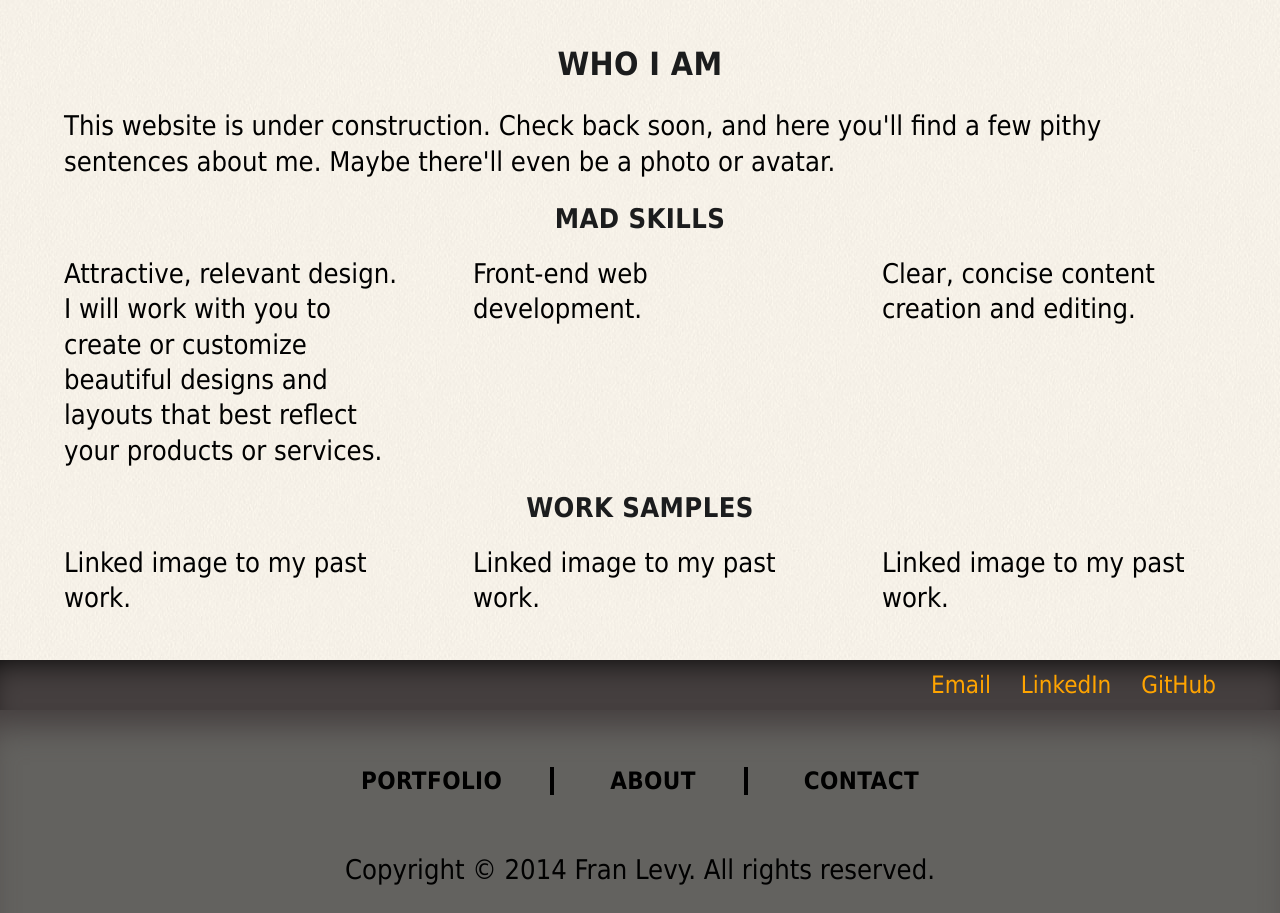
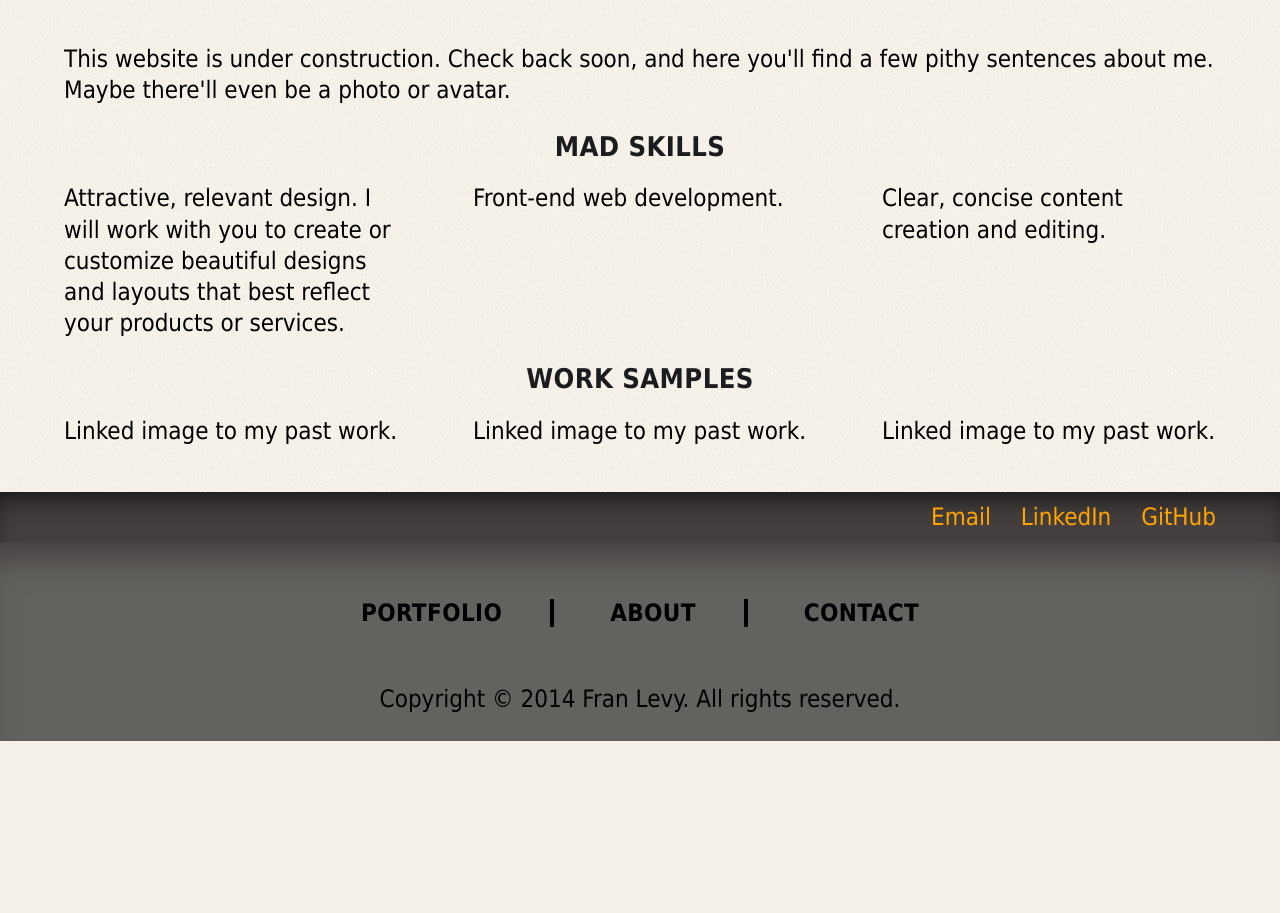
Before and after one commit to franlevy/franlevy, a PHP site: page / in a window 1280 px wide. Shown: the part 131-1044 px from the top of the page. After the commit the page ends 872 px from the top, so only its background shows below. Run offline with PHP 8.4, Linux system fonts and the light colour scheme; some libraries are stand-ins or nearby versions.

Commit message:
Added some PHP to control page tab's title. Reduced some typography sizes, but still having trouble determining whether my sizes are set too large. I think it's a default setting in my Chrome browser that's making everything appear larger than normal, since I normally view pages at higher zoom.

```diff
--- a/includes/header.php
+++ b/includes/header.php
@@ -1,9 +1,7 @@
 <!DOCTYPE html>
 <html xmlns='http://www.w3.org/1999.html'>
   <head>
-    <title>
-      Home | Fran Levy
-    </title>
+    <title><?php echo $pageTitle; ?> | Fran Levy</title>
     <meta content='width=device-width, initial-scale=1' name='viewport'>
     <link href='stylesheets/global.css' rel='stylesheet' type='text/css'>
     <script src='http://ajax.googleapis.com/ajax/libs/jquery/1.9.0/jquery.min.js'></script>
--- a/index.php
+++ b/index.php
@@ -1,10 +1,10 @@
-<?php include("includes/header.php"); ?>
+<?php
+$pageTitle = "Website Design and Development";
+include("includes/header.php");
+?>
 <!-- Main Content -->
 <section>
   <div class='container'>
-    <h2>
-      Who I Am
-    </h2>
     <p>
       This website is under construction. Check back soon, and here you'll find a few pithy sentences about me. Maybe there'll even be a photo or avatar.
     </p>
--- a/stylesheets/global.css
+++ b/stylesheets/global.css
@@ -35,7 +35,7 @@ a {
 /* TYPOGRAPHY */
 /* All font sizes calculated based on 1rem = 10px */
 p {
-  font-size: 1.7rem;
+  font-size: 1.5rem;
   font-weight: normal;
   line-height: 1.3;
   padding-top: 0.75rem; }
@@ -47,7 +47,7 @@ h1 {
 
 h2 {
   font-weight: bold;
-  font-size: 2rem;
+  font-size: 1.9rem;
   line-height: 2;
   letter-spacing: 0.025rem;
   text-transform: uppercase;
--- a/stylesheets/sass/base/_typography.sass
+++ b/stylesheets/sass/base/_typography.sass
@@ -3,7 +3,7 @@
 /* All font sizes calculated based on 1rem = 10px */
 p
     font:
-        size: 1.7rem
+        size: 1.5rem
         weight: normal
     line-height: 1.3
     padding-top: 0.75rem
@@ -15,7 +15,7 @@ h1
     color: $dark-font
 
 h2
-    +bold-caps(2rem, 2, 0.025rem, 0rem)
+    +bold-caps(1.9rem, 2, 0.025rem, 0rem)
 
 h3
     color: $dark-font
```
Also changed, not shown: 1 other file.
